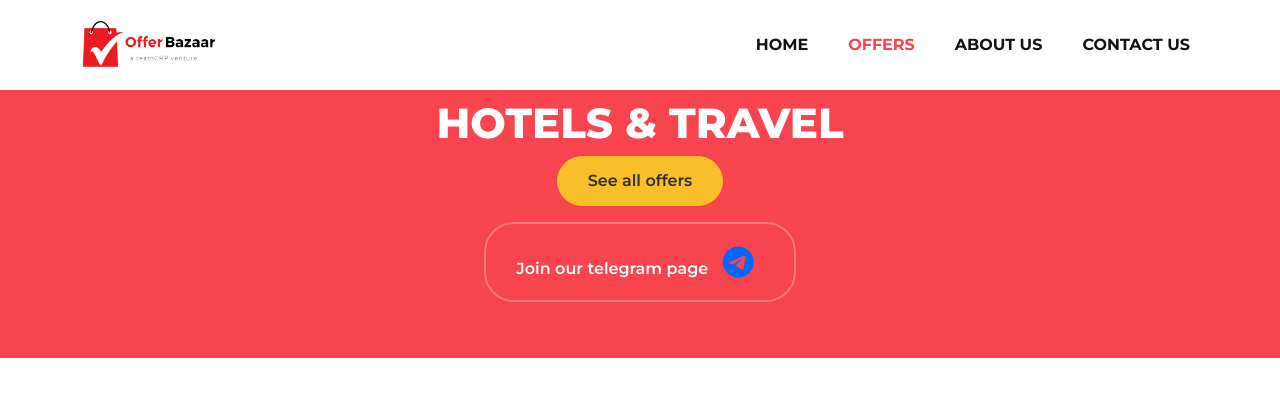
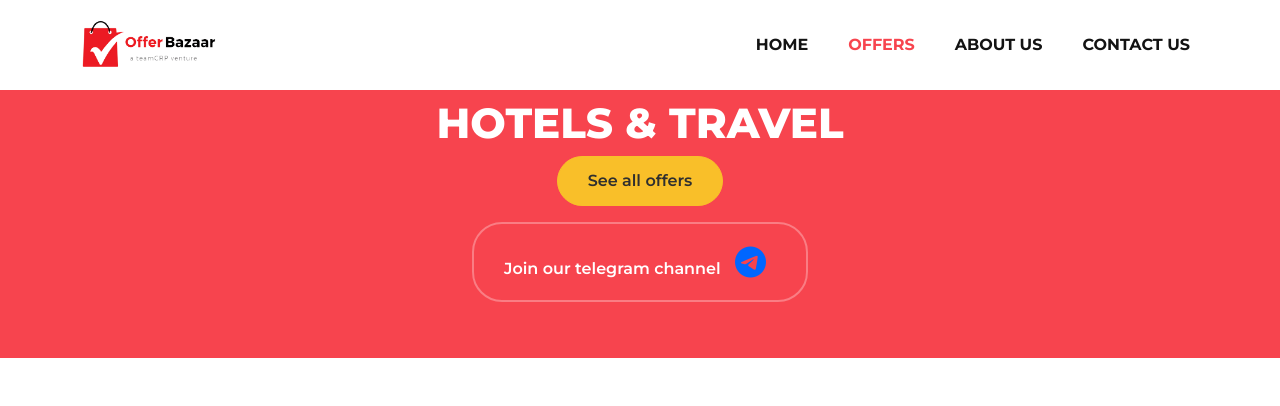
Before and after one commit to teamcrp/offerbazaar, a plain HTML site: page offer-travel.html in a window 1280 px wide. Shown: the top 406 px of the page. Drawn offline with nearby package versions, Linux system fonts and the light colour scheme; a script that the page names is missing; a web font is replaced by a local one.

Commit message:
Update offer-travel.html

```diff
--- a/offer-travel.html
+++ b/offer-travel.html
@@ -64,7 +64,7 @@
                      <h3  id="top">HOTELS & TRAVEL</h3>
                      <p><a href="product.html" class="btn btn-secondary me-2 btn-hove mx-5">See all offers</a></p>
 
-                     <p><a href="#" class="btn btn-white-outline btn-hove">Join our telegram page <i style="color: rgb(0, 102, 255); font-size:2em;background: none;" class="fa-brands fa-telegram"></i></a></p>
+                     <p><a href="https://t.me/crpofferbazar" class="btn btn-white-outline btn-hove" target="_blank">Join our telegram channel <i style="color: rgb(0, 102, 255); font-size:2em;background: none;" class="fa-brands fa-telegram"></i></a></p>
 
                   </div>
                </div>
```
